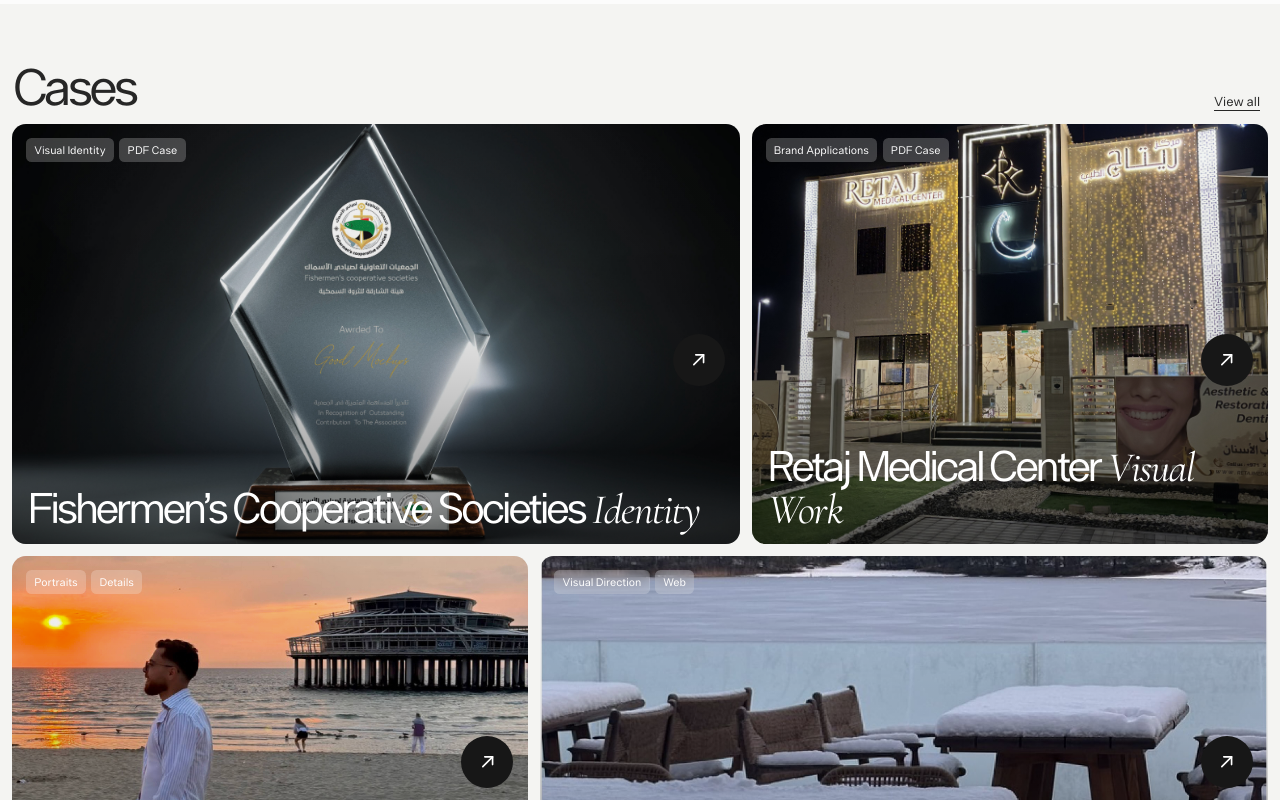
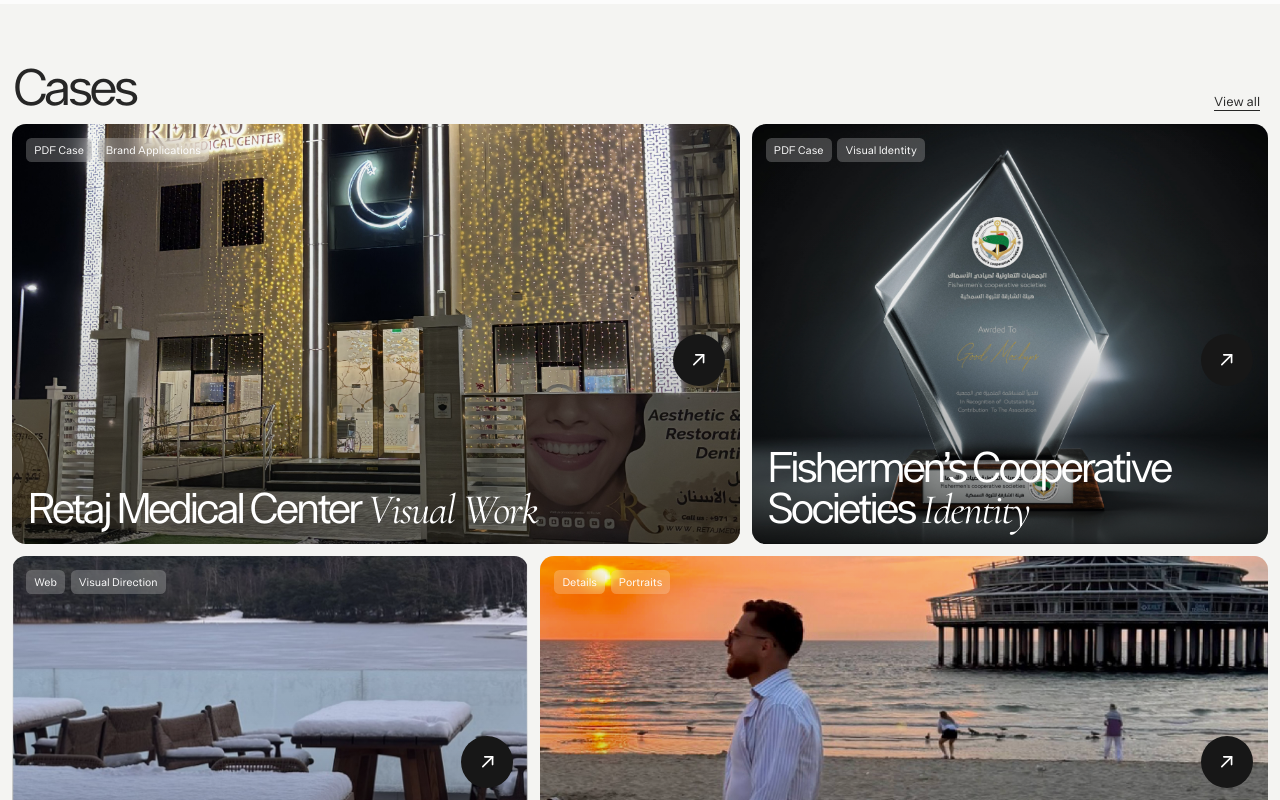
Before and after one commit to jaafarxalrabbat-eng/jaafar-portfolio, a React (Vite) app: page / in a window 1280 px wide. Shown: the part 1260-2060 px from the top of the page. Built offline with nearby package versions, Linux system fonts and the light colour scheme.

Commit message:
Update content.js

```diff
--- a/content.js
+++ b/content.js
@@ -39,40 +39,52 @@ export const trailImages = [
   "/assets/trail-06.jpg",
 ];
 
-export const cases = [
+  export const cases = [
+  {
+    title: "Retaj Medical Center",
+    titleAr: "مركز ريتاج الطبي",
+    italic: "Visual Work",
+    italicAr: "عمل بصري",
+    tags: ["PDF Case", "Brand Applications"],
+    tagsAr: ["ملف عرض", "تطبيقات بصرية"],
+    image: "/assets/cases/retaj/retaj-cover.jpg",
+    type: "pdf",
+    wide: false,
+    link: "/assets/cases/retaj/retaj-medical-center-case-study.pdf",
+  },
   {
     title: "Fishermen’s Cooperative Societies",
+    titleAr: "جمعيات الصيادين",
     italic: "Identity",
-    tags: ["Visual Identity", "PDF Case"],
+    italicAr: "هوية بصرية",
+    tags: ["PDF Case", "Visual Identity"],
+    tagsAr: ["ملف عرض", "هوية بصرية"],
     image: "/assets/cases/fishermen/fishermen-identity-05.jpg",
     type: "pdf",
     wide: true,
     link: "/assets/cases/fishermen/fishermen-identity.pdf",
   },
-{
-  title: "Retaj Medical Center",
-  italic: "Visual Work",
-  tags: ["Brand Applications", "PDF Case"],
-  image: "/assets/cases/retaj/retaj-cover.jpg",
-  type: "pdf",
-  wide: false,
-  link: "/assets/cases/retaj/retaj-medical-center-professional-case-study.pdf",
-},
+  {
+    title: "Syrian Humanists",
+    titleAr: "الإنسانيون السوريون",
+    italic: "Presence",
+    italicAr: "حضور رقمي",
+    tags: ["Web", "Visual Direction"],
+    tagsAr: ["موقع", "اتجاه بصري"],
+    image: "/assets/trail-05.jpg",
+    type: "pdf",
+    wide: true,
+  },
   {
     title: "Photography",
+    titleAr: "التصوير",
     italic: "Archive",
-    tags: ["Portraits", "Details"],
+    italicAr: "أرشيف",
+    tags: ["Details", "Portraits"],
+    tagsAr: ["تفاصيل", "بورتريه"],
     image: "/assets/story-portrait.jpg",
     type: "gallery",
     wide: false,
-  },
-  {
-    title: "Syrian Humanists",
-    italic: "Presence",
-    tags: ["Visual Direction", "Web"],
-    image: "/assets/trail-05.jpg",
-    type: "pdf",
-    wide: true,
   },
 ];
 
```
